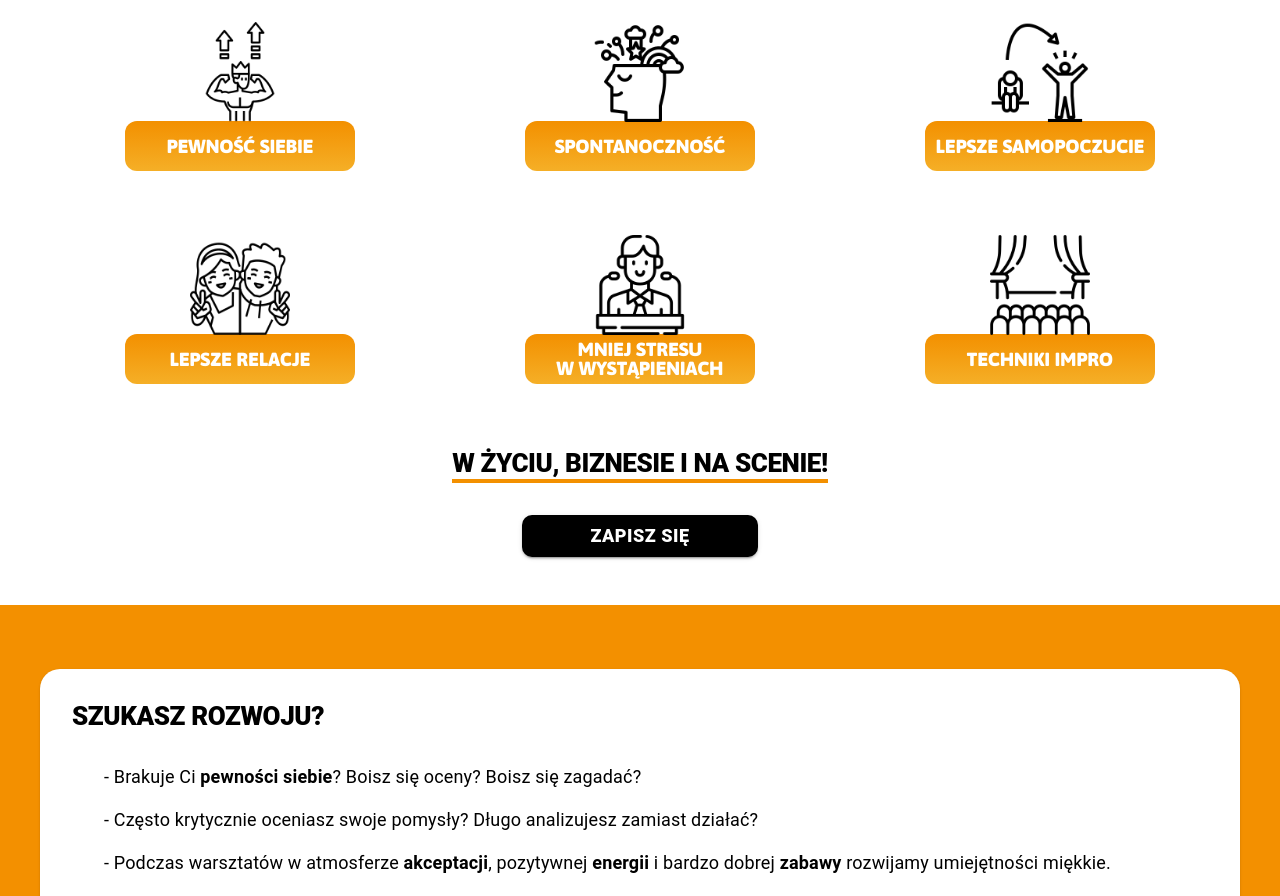
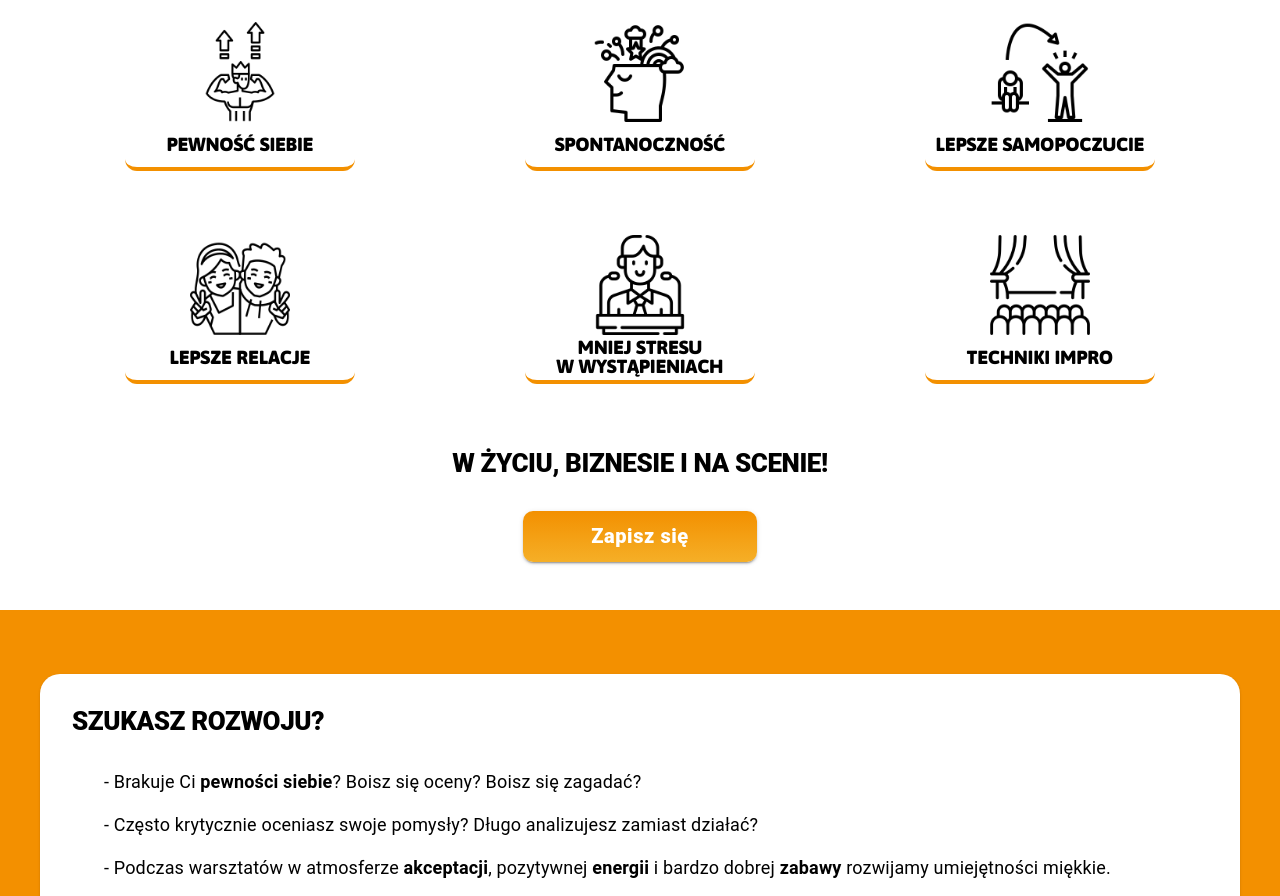
Before and after one commit to kalniei/impro-silesia, a Next.js app: page /szkola in a window 1280 px wide. Shown: the part 920-1816 px from the top of the page. Built offline with nearby package versions, Linux system fonts and the light colour scheme; no server answers.

Commit message:
chnages to benefits component

```diff
--- a/components/school/BenefitsComponent.tsx
+++ b/components/school/BenefitsComponent.tsx
@@ -61,20 +61,20 @@
                 <Image src={`/img/${x.imgName}.png`} width="100px" height="100px" alt={x.imgName} />
                 <Box
                   sx={{
-                    color: Colors.white,
+                    color: Colors.black,
                     fontSize: 19,
                     fontWeight: 800,
                     borderRadius: 3,
                     width: '230px',
                     height: '50px',
                     textAlign: 'center',
-                    backgroundImage: `linear-gradient(${Colors.mainOrange}, ${Colors.lightOrange})`,
                     textTransform: 'uppercase',
                     display: 'flex',
                     justifyContent: 'center',
                     alignItems: 'center',
                     marginTop: '-8px',
-                    lineHeight: '1'
+                    lineHeight: '1',
+                    borderBottom: `4px solid ${Colors.mainOrange}`
                   }}
                 >
                   <span dangerouslySetInnerHTML={{ __html: x.text }} />
@@ -84,20 +84,12 @@
           ))}
         </Grid>
         <Grid container justifyContent="center">
-          <Typography
-            variant="h1"
-            display="block"
-            textAlign="center"
-            mt={8}
-            sx={{
-              borderBottom: `4px solid ${Colors.mainOrange}`
-            }}
-          >
+          <Typography variant="h1" display="block" textAlign="center" mt={8}>
             W życiu, biznesie i na scenie!
           </Typography>
         </Grid>
         <Grid container justifyContent="center" mt={4}>
-          <Button variant="black" onClick={scrollToWorkshops}>
+          <Button variant="custom" onClick={scrollToWorkshops} sx={{ padding: '8px 68px' }}>
             Zapisz się
           </Button>
         </Grid>
```
